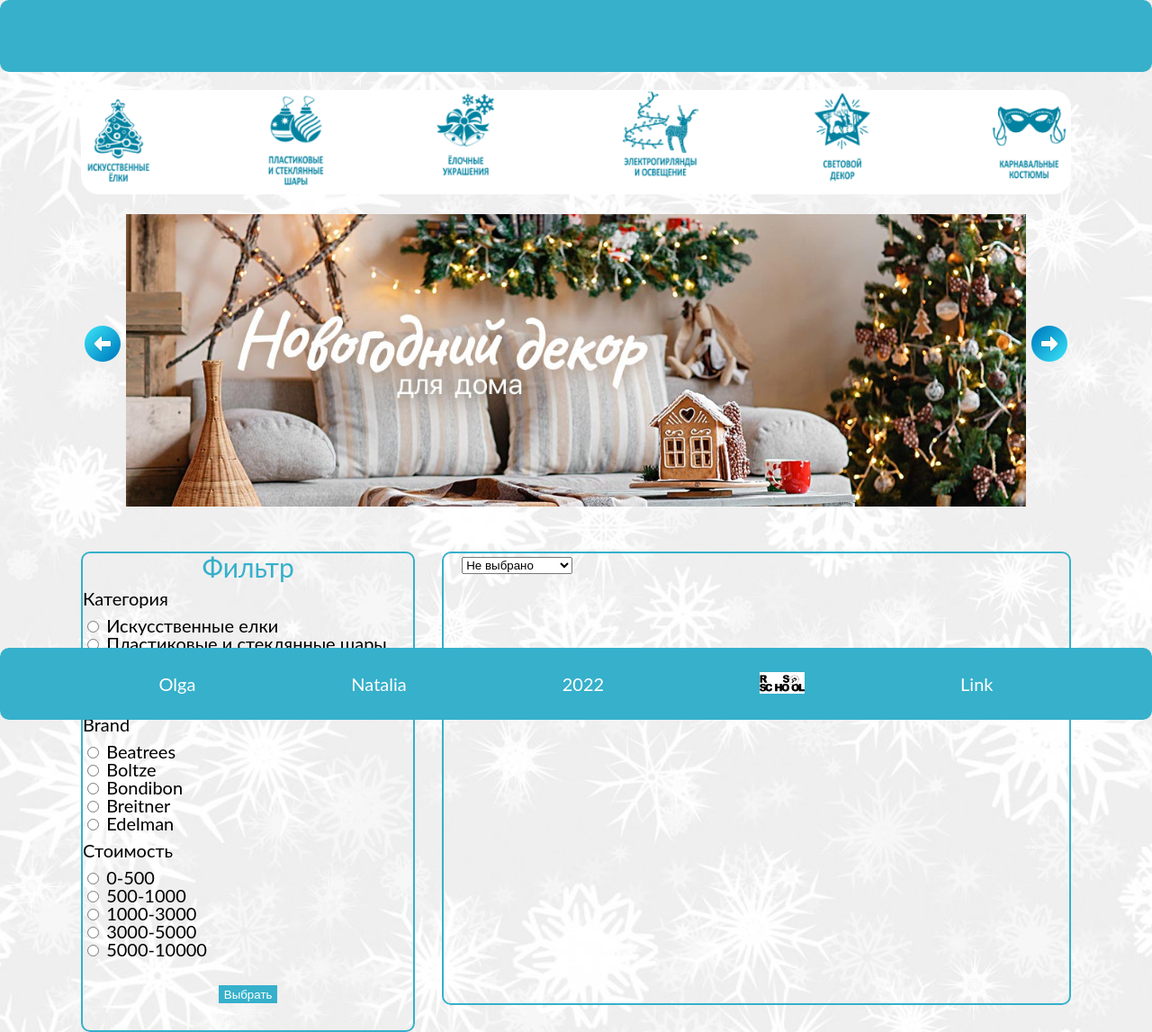
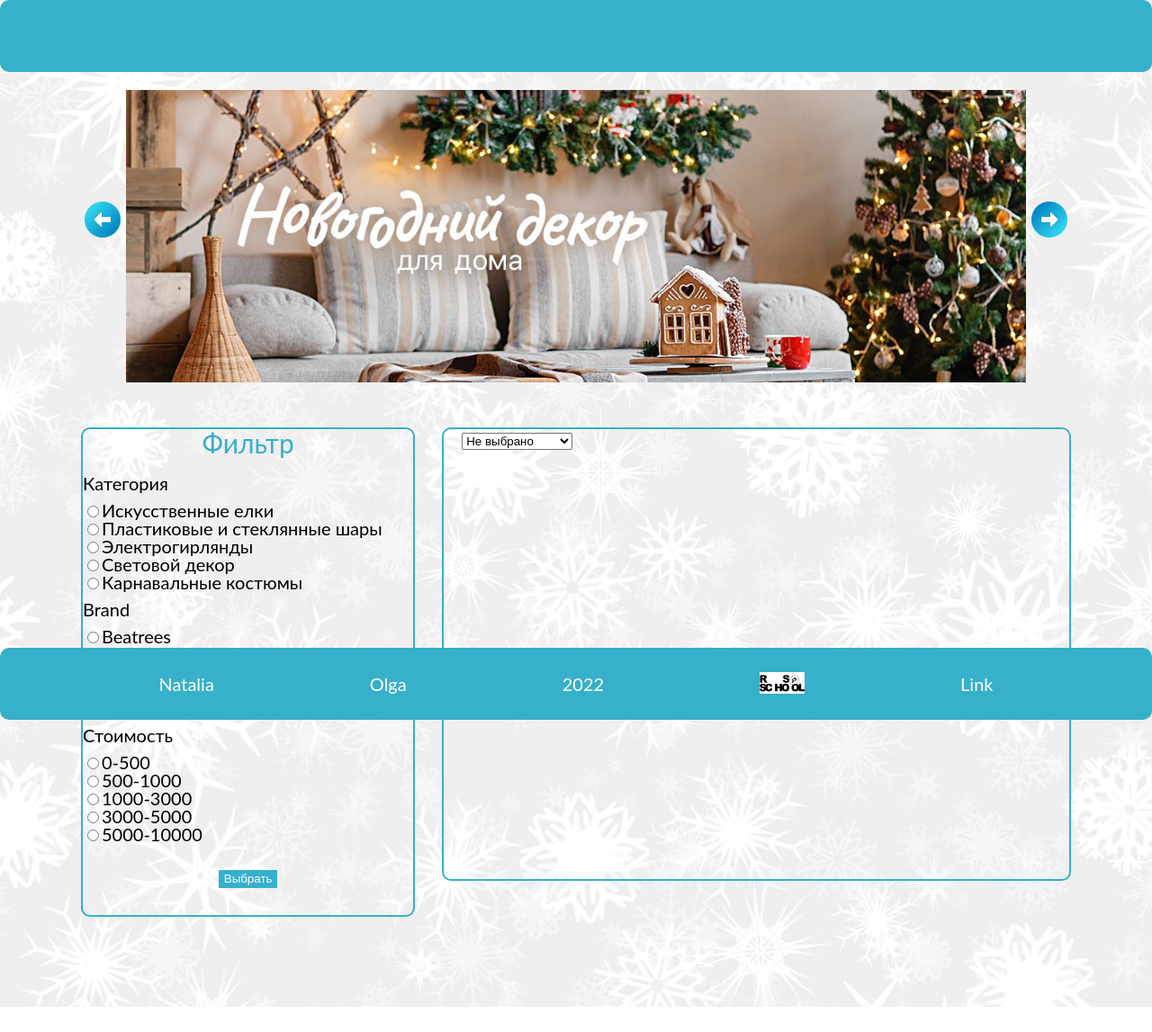
Before and after one commit to nbelchikova/online-store, a website built with webpack: page index.html in a window 1280 px wide. Shown: the top 1147 px of the page at 90% size. After the commit the page ends 1119 px from the top, so only its background shows below. Built offline with nearby package versions, Linux system fonts and the light colour scheme.

Commit message:
feat: add some changes in html and css

```diff
--- a/index.html
+++ b/index.html
@@ -15,9 +15,6 @@
     </header>
     <main class="main">
         <div class="wrapper wrapper-main">
-            <section class="goods">
-                <img src="./goods.PNG" alt="goods" class="goods_img">
-            </section>
             <section class="slider">
                 <div class="array-left">
                     <img src="./left.png" alt="array-left" class="array-left_img">
@@ -40,56 +37,44 @@
             <section class="shop">
                 <div class="shop_filter">
                     <h3 class="shop_filter_title">Фильтр</h3>
-                    <form class='shop_filter_category' id="form1" action="">
+                    <form class='form shop_filter_category' id="form1" action="">
                         <p class="p_filter" id="category">Категория</p>
-                        <input type="radio" id="tree" name="answer" value="tree" >
-                        <label for="tree" id="tree-label">Искусственные елки</label>
-                        <br>
-                        <input type="radio" id="ballon" name="answer" value="ballon" >
-                        <label for="ballon" id="ballon-label">Пластиковые и стеклянные шары</label>
-                        <br>
-                        <input type="radio" id="Electrolight" name="answer" value="Electrolight" >
-                        <label for="Electrolight" id="Electrolight-label">Электрогирлянды</label>
-                        <br>
-                        <input type="radio" id="decoration" name="answer" value="decoration" >
-                        <label for="decoration" id="decoration-label">Световой декор</label>
-                        <br>
-                        <input type="radio" id="costumes" name="answer" value="costumes" >
-                        <label for="costumes" id="costumes-label">Карнавальные костюмы</label>
+                        <label for="tree" id="tree-label">
+                            <input type="radio" id="tree" name="answer" value="tree" >Искусственные елки</label>
+                        <label for="ballon" id="ballon-label">
+                            <input type="radio" id="ballon" name="answer" value="ballon" >Пластиковые и стеклянные шары</label>
+                        <label for="Electrolight" id="Electrolight-label">
+                            <input type="radio" id="Electrolight" name="answer" value="Electrolight" >Электрогирлянды</label>
+                        <label for="decoration" id="decoration-label">
+                            <input type="radio" id="decoration" name="answer" value="decoration" >Световой декор</label>
+                        <label for="costumes" id="costumes-label">
+                            <input type="radio" id="costumes" name="answer" value="costumes" >Карнавальные костюмы</label>
                     </form>
-                    <form class='shop_filter_brand' id="form2" action="">
+                    <form class='form shop_filter_brand' id="form2" action="">
                         <p class="p_filter" id="brand">Brand</p>
-                        <input type="radio" id="Beatrees" name="answer" value="Beatrees" >
-                        <label for="Beatrees" id="Beatrees-label">Beatrees</label>
-                        <br>
-                        <input type="radio" id="Boltze" name="answer" value="Boltze" >
-                        <label for="Boltze" id="Boltze-label">Boltze</label>
-                        <br>
-                        <input type="radio" id="Bondibon" name="answer" value="Bondibon" >
-                        <label for="Bondibon" id="Bondibon-label">Bondibon</label>
-                        <br>
-                        <input type="radio" id="Breitner" name="answer" value="Breitner" >
-                        <label for="Breitner" id="Breitner-label">Breitner</label>
-                        <br>
-                        <input type="radio" id="Edelman" name="answer" value="Edelman" >
-                        <label for="Edelman" id="Edelman-label">Edelman</label>
+                        <label for="Beatrees" id="Beatrees-label">
+                            <input type="radio" id="Beatrees" name="answer" value="Beatrees" >Beatrees</label>
+                        <label for="Boltze" id="Boltze-label">
+                            <input type="radio" id="Boltze" name="answer" value="Boltze" >Boltze</label>
+                        <label for="Bondibon" id="Bondibon-label">
+                            <input type="radio" id="Bondibon" name="answer" value="Bondibon" >Bondibon</label>
+                        <label for="Breitner" id="Breitner-label">
+                            <input type="radio" id="Breitner" name="answer" value="Breitner" >Breitner</label>
+                        <label for="Edelman" id="Edelman-label">
+                            <input type="radio" id="Edelman" name="answer" value="Edelman" >Edelman</label>
                     </form>
-                    <form class='shop_filter_cost' id="form3" action="">
+                    <form class='form shop_filter_cost' id="form3" action="">
                         <p class="p_filter" id="cost">Стоимость</p>
-                        <input type="radio" id="cost500" name="answer" value="cost500" >
-                        <label for="cost500" id="cost500-label">0-500</label>
-                        <br>
-                        <input type="radio" id="cost1000" name="answer" value="cost1000" >
-                        <label for="cost1000" id="cost1000-label">500-1000</label>
-                        <br>
-                        <input type="radio" id="cost3000" name="answer" value="cost3000" >
-                        <label for="cost3000" id="cost3000-label">1000-3000</label>
-                        <br>
-                        <input type="radio" id="cost5000" name="answer" value="cost5000" >
-                        <label for="cost5000" id="cost5000">3000-5000</label>
-                        <br>
-                        <input type="radio" id="cost10000" name="answer" value="cost10000" >
-                        <label for="cost10000" id="cost10000-label">5000-10000</label>
+                        <label for="cost500" id="cost500-label">
+                            <input type="radio" id="cost500" name="answer" value="cost500" >0-500</label>
+                        <label for="cost1000" id="cost1000-label">
+                            <input type="radio" id="cost1000" name="answer" value="cost1000" >500-1000</label>
+                        <label for="cost3000" id="cost3000-label">
+                            <input type="radio" id="cost3000" name="answer" value="cost3000" >1000-3000</label>
+                        <label for="cost5000" id="cost5000">
+                            <input type="radio" id="cost5000" name="answer" value="cost5000" >3000-5000</label>
+                        <label for="cost10000" id="cost10000-label">
+                            <input type="radio" id="cost10000" name="answer" value="cost10000" >5000-10000</label>
                     </form>
                     <button class="btn btn-filter" id="formButton">Выбрать</button>
                 </div>
@@ -110,10 +95,10 @@
         <div class="wrapper wrapper-footer">
             <ul class="footer_list">
                 <li class="footer_list_item">
-                    <a href="https://github.com/nbelchikova">Olga</a>
+                    <a href="https://github.com/nbelchikova">Natalia</a>
                 </li>
                 <li class="footer_list_item">
-                  <a href="https://github.com/Kunitsa3">Natalia</a>
+                  <a href="https://github.com/Kunitsa3">Olga</a>
               </li>
                 <li class="footer_list_item">
                     <a href="">2022</a>
--- a/src/index.css
+++ b/src/index.css
@@ -42,12 +42,8 @@ html {
   width:50px;
 }
 
-.goods_img {
-  width: 1100px;
+.slider {
   margin-top: 100px;
-  border-radius: 20px;
-}
-.slider {
   position: relative;
 }
 .slider_items_img {
@@ -108,3 +104,7 @@ html {
 .cost-filter {
   margin-left: 20px;
 }
+.form {
+  display: flex;
+  flex-direction: column;
+}
```
